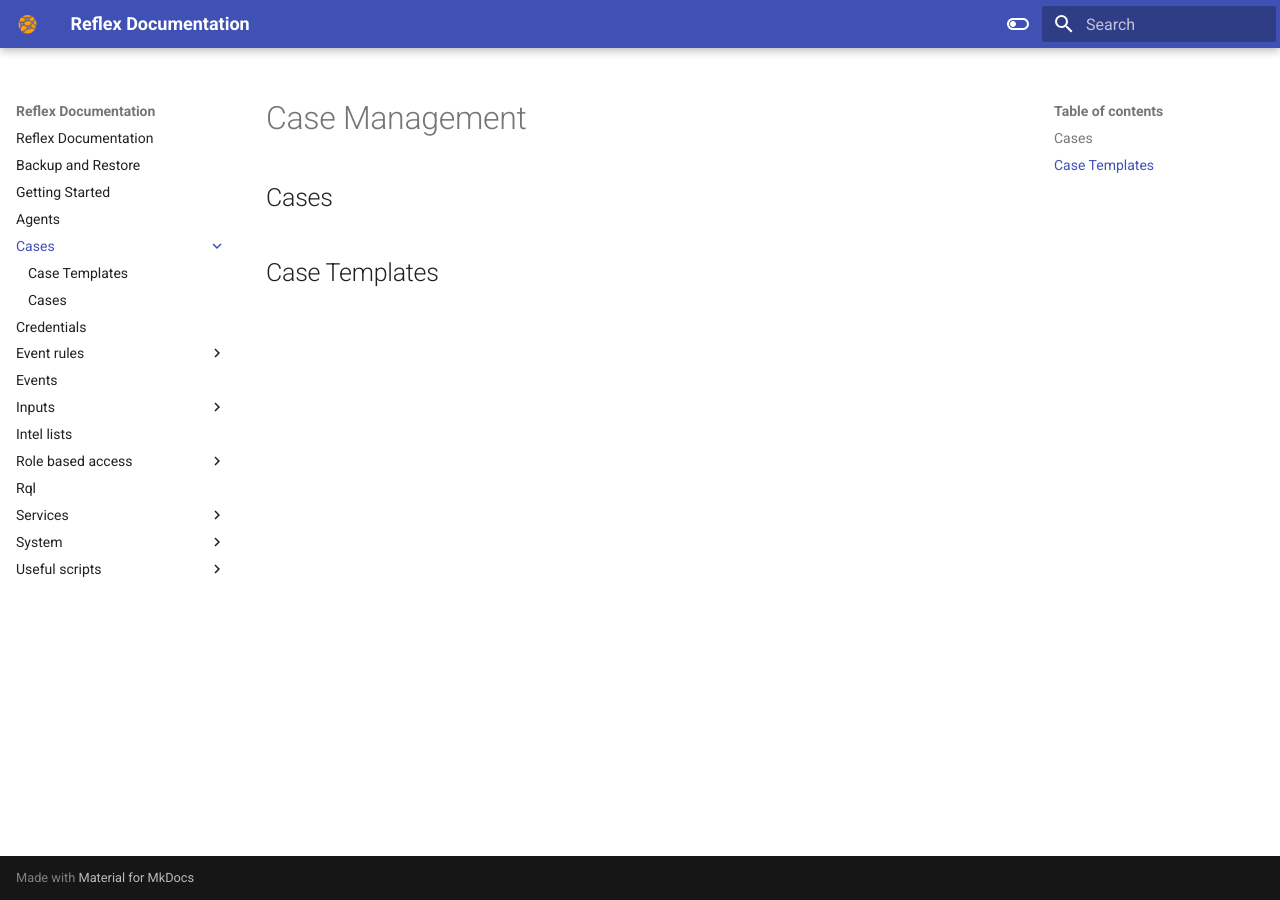
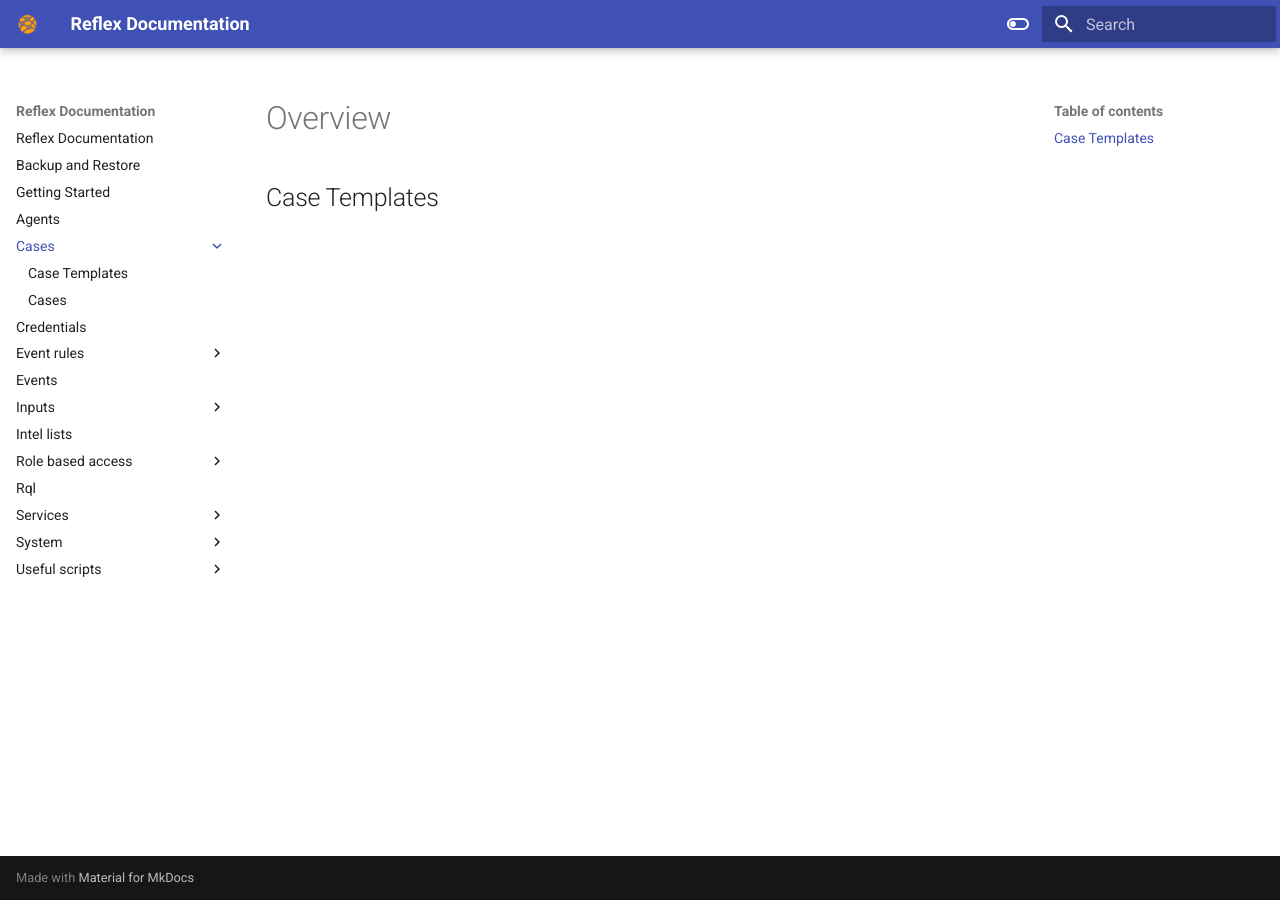
Before and after one commit to reflexsoar/reflex-docs, an MkDocs documentation site: the page built from docs/cases/index.md, in a window 1280 px wide. Built offline with MkDocs 1.6.1 and Material for MkDocs 9.7.7, drawn with Linux system fonts in a browser that asks for light colours.

Commit message:
Update index.md

```diff
--- a/docs/cases/index.md
+++ b/docs/cases/index.md
@@ -1,5 +1,4 @@
-# Case Management
+# Overview
 
-## Cases
 
 ## Case Templates
```
